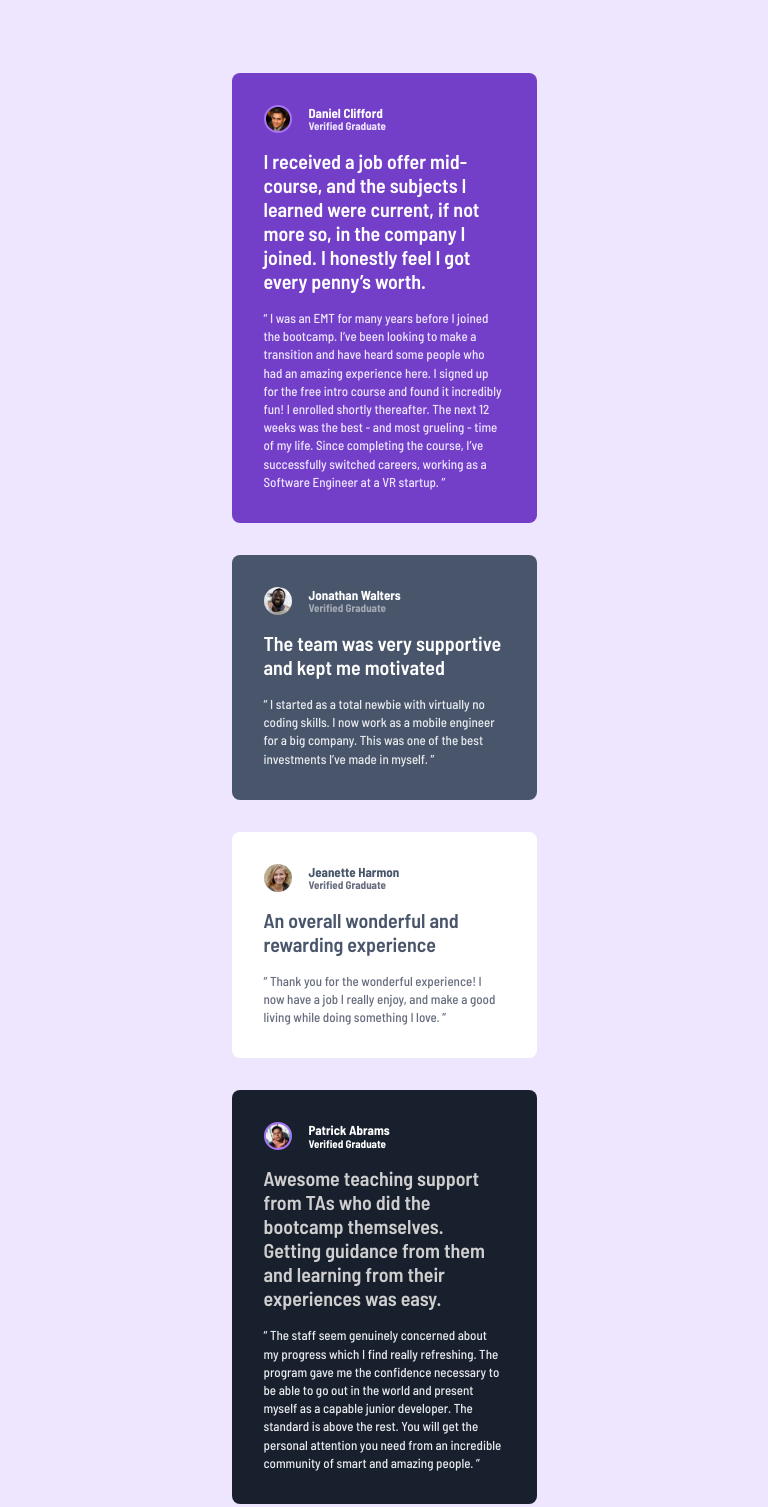
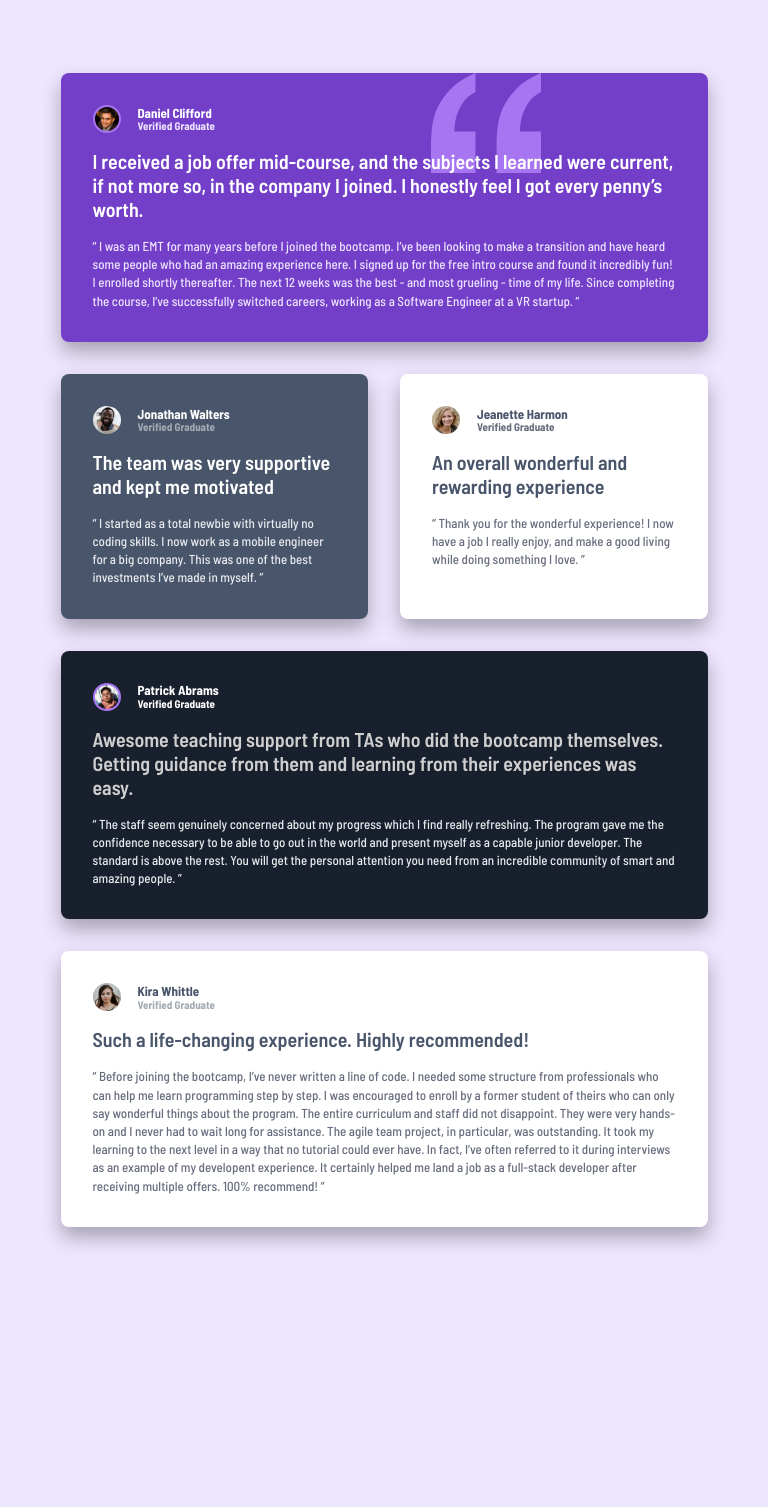
Before and after one commit to ernur-burshak/Testimonials-grid-section, a plain HTML site: page index.html in a window 768 px wide. Shown: the top 1507 px of the page. After the commit the page ends 1300 px from the top, so only its background shows below. Drawn offline with Linux system fonts and the light colour scheme.

Commit message:
finish tablet version

```diff
--- a/style/style.css
+++ b/style/style.css
@@ -27,17 +27,18 @@ main {
   flex-direction: column;
   gap: 2rem;
   height: auto;
-  width: min(100%, 305px);
+  width: min(100%, 19.0625rem);
 }
 
 .card {
   height: auto;
-  width: min(100%, 305px);
+  width: min(100%, 19.0625rem);
   display: flex;
   flex-direction: column;
   gap: 1rem;
   padding: 2rem;
   border-radius: 8px;
+  box-shadow: 0 10px 20px rgba(0, 0, 0, 0.3);
 }
 
 .card-purple {
@@ -207,3 +208,51 @@ p {
 .attribution {
   display: none;
 }
+
+@media (min-width: 48rem) and (max-width: 64rem) {
+  main {
+    display: grid;
+    grid-template-columns: repeat(2, 1fr);
+    grid-template-rows: auto auto auto auto;
+    gap: 2rem;
+    justify-items: center;
+    width: min(100%, 40.4375rem);
+  }
+
+  .card {
+    width: min(100%, 40.4375rem);
+  }
+
+  .card-purple {
+    grid-column: 1 / 3;
+    grid-row: 1;
+  }
+
+  .card-grey {
+    grid-column: 1 / 2;
+    grid-row: 2;
+  }
+
+  .card-white-1 {
+    grid-column: 2 / 3;
+    grid-row: 2;
+  }
+
+  .card-dark-blue {
+    grid-column: 1 / 3;
+    grid-row: 3;
+  }
+
+  .card-white-2 {
+    grid-column: 1 / 3;
+    grid-row: 4;
+  }
+
+  .card-purple {
+    background-image: url("../images/bg-pattern-quotation.svg");
+    background-size: cover;
+    background-repeat: no-repeat;
+    background-position: 23.125rem 0rem;
+    background-size: 110px 100px;
+  }
+}
```
Also changed, not shown: index.html (+0 -52 lines), 2 other files.
